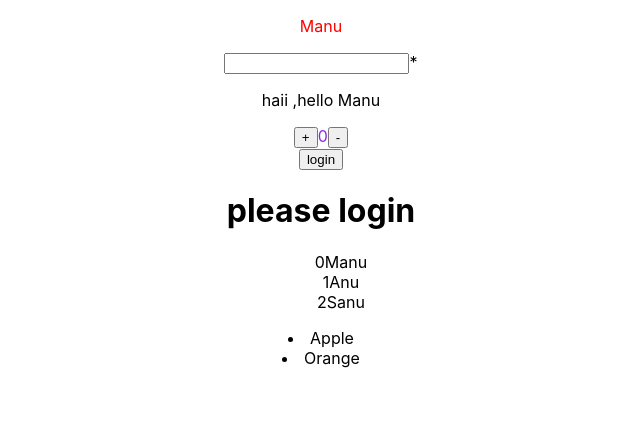
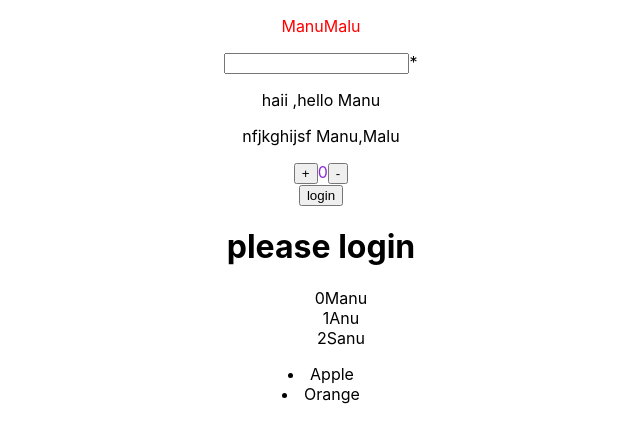
Before and after one commit to gayathrislatrainer23-bot/React-11-1, a React (Create React App) app: page / in a window 1280 px wide. Shown: the top 442 px of the page, without its empty margins (319-959 px from the left). Built offline with nearby package versions, Linux system fonts and the light colour scheme.

Commit message:
day-9 6/11/2025

```diff
--- a/src/App.js
+++ b/src/App.js
@@ -4,10 +4,10 @@ import Counter from './components/counter/Counter';
 import Fruit from './components/Fruit';
 import Greetings from './components/Greetings';
 import LogIn from './components/LogIn';
-import Message from './components/Message';
+// import Message from './components/Message';
 import StudentList from './components/StudentList';
 function App() {
- const userName ="Manu"
+ const userName =["Manu","Malu"]
 
   return (
     <div className="App">
--- a/src/components/Greetings.jsx
+++ b/src/components/Greetings.jsx
@@ -1,23 +1,24 @@
-const Greetings = ({userName}) =>{
+const Greetings = ({userName }) =>{
 // console.log("props:" ,props)
 // console.log("username" ,props.userName)
-const student = {
-  name: "Balu",
-  age: 22,
-  course: "MERN",
-  city: "Chennai"
-};
+// const student = {
+//   name: "Balu",
+//   age: 22,
+//   course: "MERN",
+//   city: "Chennai"
+// };
 
 // Split (extract) some properties
-const { name, age } = student;
+// const { name, age } = student;
 
-console.log(name); // Balu
-console.log(age);  // 22
-
+// console.log(name); // Balu
+// console.log(age);  // 22
+console.log(userName[0])
     return(
         <>
         {/* fragments */}
-        <p>haii ,hello {userName}</p>
+        <p>haii ,hello {userName[0]}</p>
+        <p>{`nfjkghijsf ${userName}`}</p>
         </>
     )
 }
```
Also changed, not shown: 1 other file (tests, documents, lock files or other folders).
